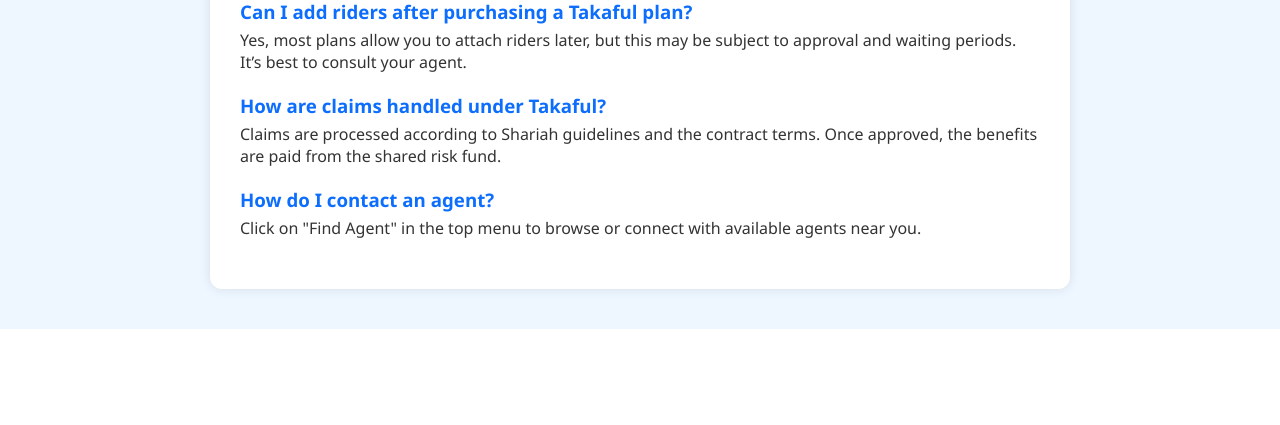
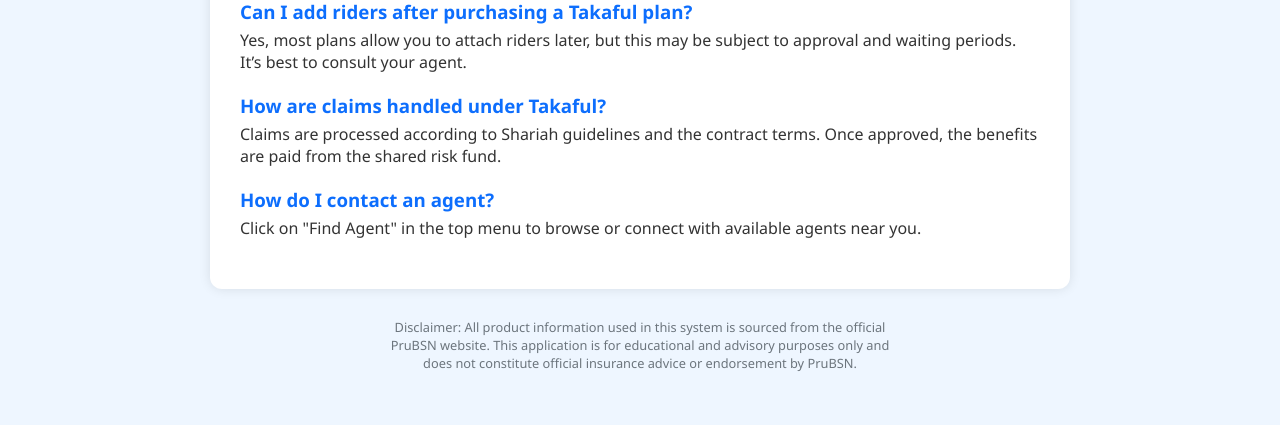
Before and after one commit to imansof/ExpertSystemTakaful, a Flask app: page /faq in a window 1280 px wide. Shown: the part 1080-1505 px from the top of the page. Before the commit the page ends 1409 px from the top, so only its background shows below. Run offline with Flask 3, Linux system fonts and the light colour scheme; parts of the project's set-up code (start-up, migrations or seed data) failed here and were passed over.

Commit message:
Add footer and disclaimer styles to FAQ page

```diff
--- a/templates/faq.html
+++ b/templates/faq.html
@@ -38,6 +38,17 @@
     .faq-item p {
       color: #333;
       margin: 0;
+    }
+    .app-footer {
+        max-width: 500px;
+        margin: 30px auto 10px;
+        text-align: center;
+    }
+
+    .disclaimer {
+        font-size: 0.8rem;
+        color: #6c757d;
+        line-height: 1.4;
     }
 
     nav {
@@ -157,6 +168,7 @@
     <p>Click on "Find Agent" in the top menu to browse or connect with available agents near you.</p>
   </div>
 </div>
+{% include "footer.html" %}
 
 </body>
 </html>
```
